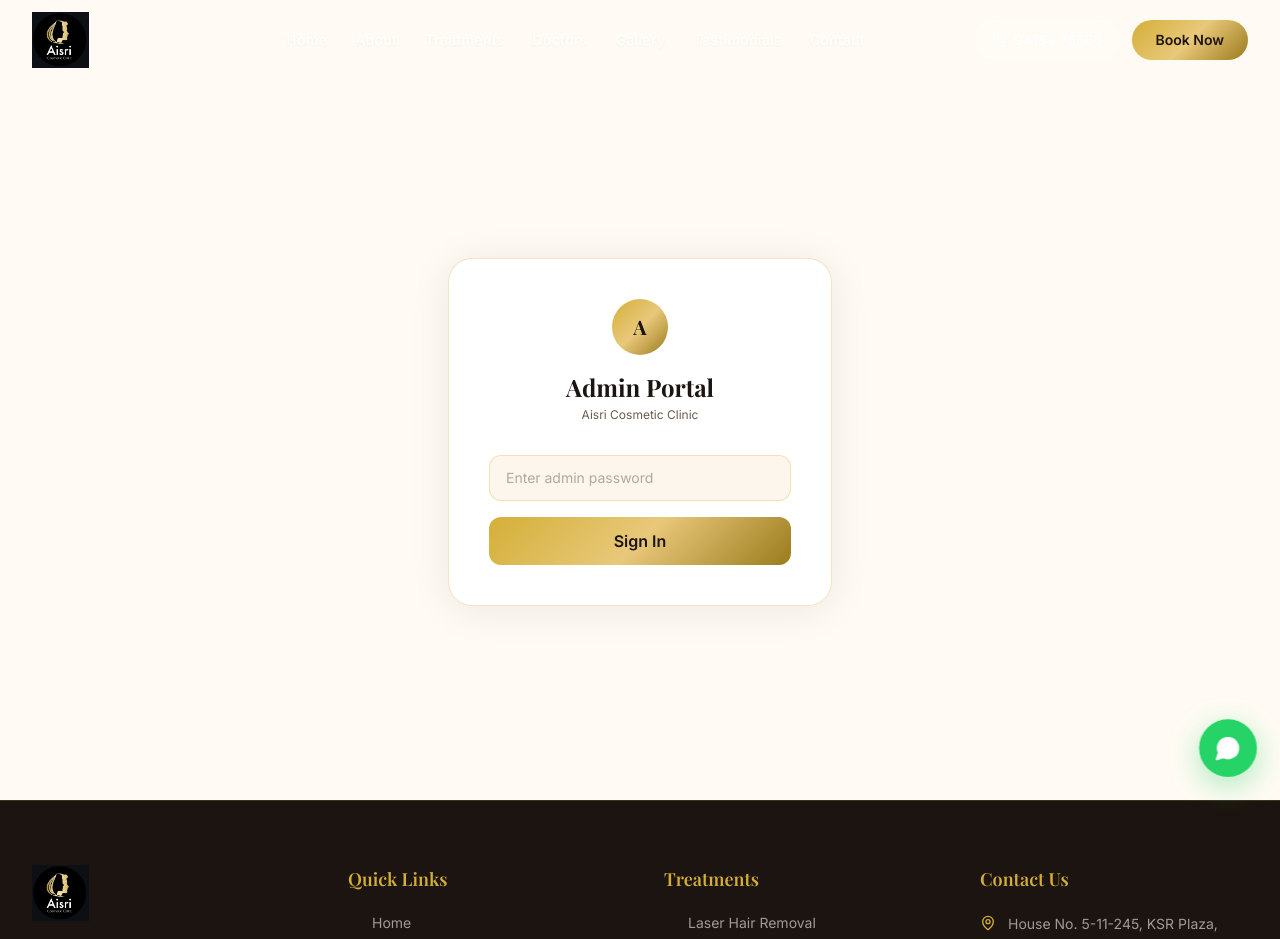
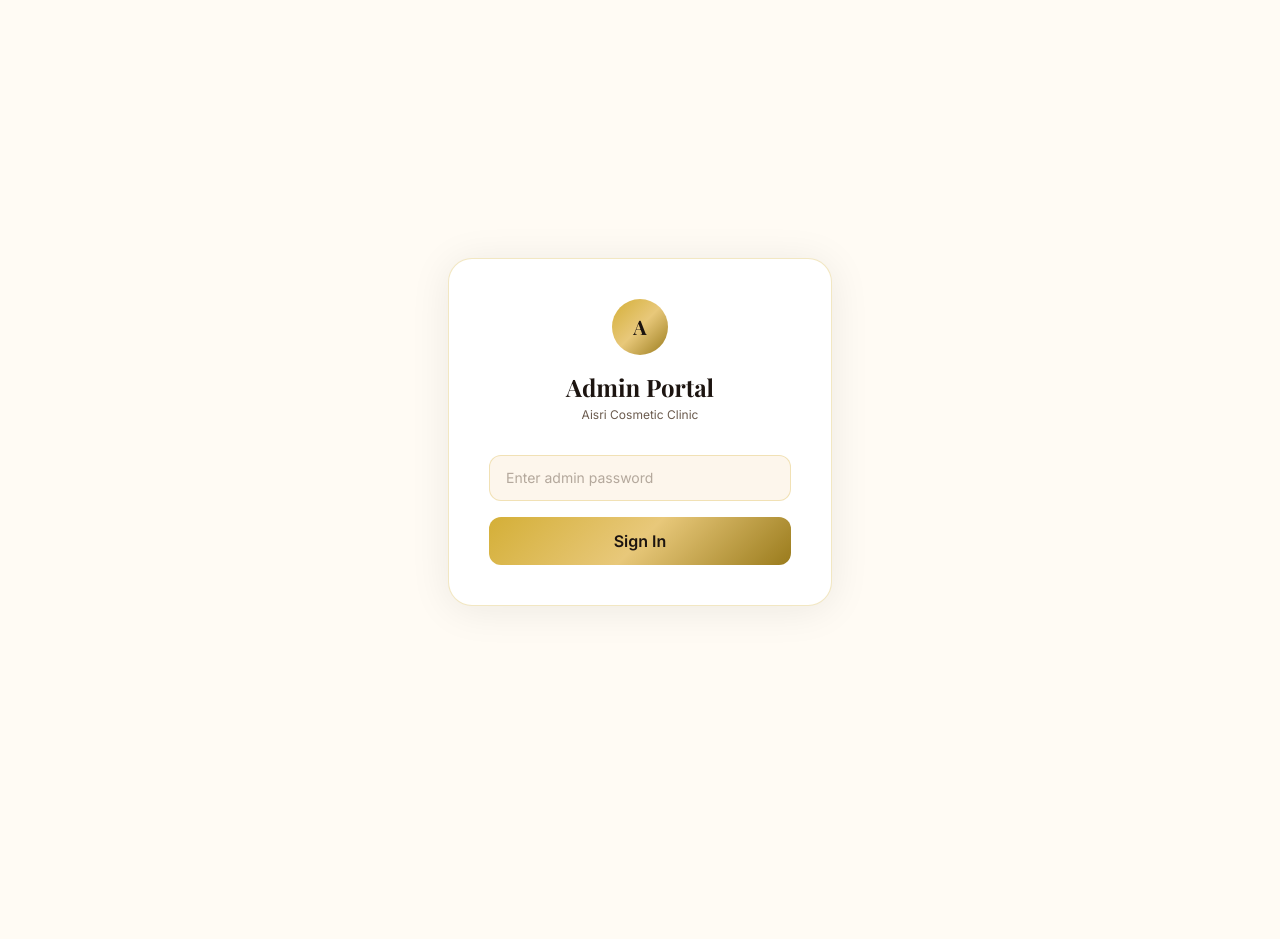
Before and after one commit to katkurisanjay/aisri, a Next.js app: page /admin in a window 1280 px wide. Shown: the top 939 px of the page. After the commit the page ends 800 px from the top, so only its background shows below. Built offline with nearby package versions, Linux system fonts and the light colour scheme.

Commit message:
Remove navbar/footer/whatsapp from admin using ConditionalLayout

```diff
--- a/src/app/layout.tsx
+++ b/src/app/layout.tsx
@@ -1,9 +1,7 @@
 import type { Metadata } from 'next';
 import { Playfair_Display, Inter, Cormorant_Garamond } from 'next/font/google';
 import './globals.css';
-import FloatingGlassNavbar from '@/components/ui/FloatingGlassNavbar';
-import Footer from '@/components/Footer';
-import FloatingWhatsApp from '@/components/ui/FloatingWhatsApp';
+import ConditionalLayout from '@/components/ConditionalLayout';
 import SmoothScrollProvider from '@/components/providers/SmoothScrollProvider';
 
 const playfair = Playfair_Display({
@@ -28,7 +26,7 @@
 export const metadata: Metadata = {
   title: 'Aisri Cosmetic Clinic | Premium Skin & Hair Treatments in Warangal',
   description:
-    'Aisri Cosmetic Clinic — Warangal\'s leading luxury aesthetic clinic offering Laser Hair Removal, HydraFacial, Korean Glass Glow, Botox, PRP Hair Transplant, Bridal Treatments & more. Book your consultation today.',
+    "Aisri Cosmetic Clinic — Warangal's leading luxury aesthetic clinic offering Laser Hair Removal, HydraFacial, Korean Glass Glow, Botox, PRP Hair Transplant, Bridal Treatments & more. Book your consultation today.",
   keywords: [
     'cosmetic clinic warangal', 'skin clinic hanamkonda', 'laser hair removal warangal',
     'hydrafacial warangal', 'botox fillers warangal', 'PRP hair treatment warangal',
@@ -47,10 +45,7 @@
     <html lang="en" className={`${playfair.variable} ${inter.variable} ${cormorant.variable}`}>
       <body>
         <SmoothScrollProvider>
-          <FloatingGlassNavbar />
-          <main>{children}</main>
-          <Footer />
-          <FloatingWhatsApp />
+          <ConditionalLayout>{children}</ConditionalLayout>
         </SmoothScrollProvider>
       </body>
     </html>
--- /dev/null
+++ b/src/components/ConditionalLayout.tsx
@@ -0,0 +1,20 @@
+'use client';
+
+import { usePathname } from 'next/navigation';
+import FloatingGlassNavbar from './ui/FloatingGlassNavbar';
+import Footer from './Footer';
+import FloatingWhatsApp from './ui/FloatingWhatsApp';
+
+export default function ConditionalLayout({ children }: { children: React.ReactNode }) {
+  const pathname = usePathname();
+  const isAdmin = pathname.startsWith('/admin');
+
+  return (
+    <>
+      {!isAdmin && <FloatingGlassNavbar />}
+      <main>{children}</main>
+      {!isAdmin && <Footer />}
+      {!isAdmin && <FloatingWhatsApp />}
+    </>
+  );
+}
```
